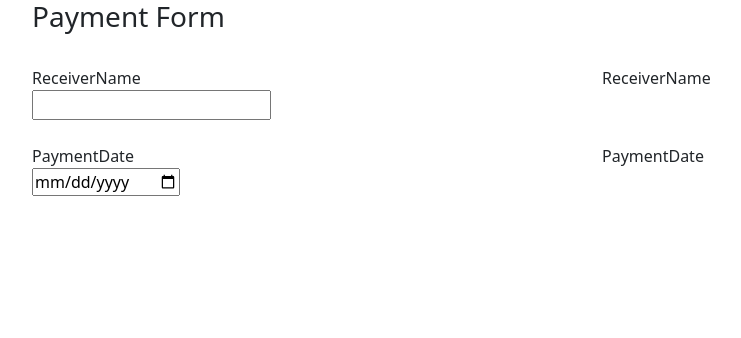
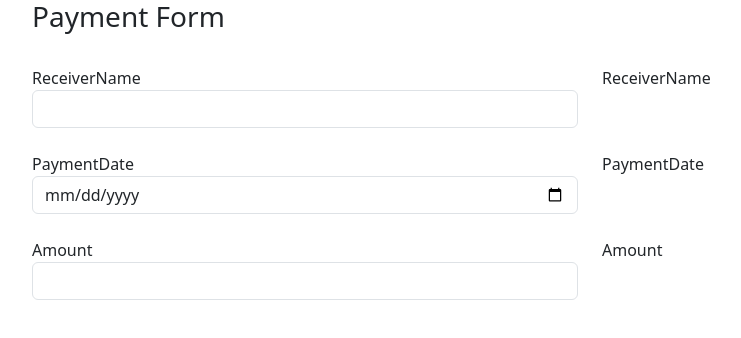
Before and after one commit to ParhamEbrahimi-dev/Pipes, an Angular app: page / in a window 1280 px wide. Shown: the top 338 px of the page, without its empty margins (50-791 px from the left). Built offline with nearby package versions, Linux system fonts and the light colour scheme.

Commit message:
Add currency pipe

```diff
--- a/src/app/app.component.html
+++ b/src/app/app.component.html
@@ -3,7 +3,7 @@
   <div class="row">
     <div class="form-group col"><br/>
       <label>ReceiverName</label><br/>
-      <input type="text" (input)="onReceiverChanged($any($event.target).value)">
+      <input type="text" class="form-control" (input)="onReceiverChanged($any($event.target).value)">
     </div>
     <div class="col"><br/>
       <label>ReceiverName</label><br/>
@@ -14,11 +14,22 @@
   <div class="row">
     <div class="form-group col"><br/>
       <label>PaymentDate</label><br/>
-      <input type="date" (input)="onPaymentDateChanged($any($event.target).value)">
+      <input type="date" class="form-control" (input)="onPaymentDateChanged($any($event.target).value)">
     </div>
     <div class="col"><br/>
       <label>PaymentDate</label><br/>
       {{paymentDateText | date : 'longDate'}}
+    </div>
+  </div>
+
+  <div class="row">
+    <div class="form-group col"><br/>
+      <label>Amount</label><br/>
+      <input type="text" class="form-control" (input)="onAmountChanged($any($event.target).value)">
+    </div>
+    <div class="col"><br/>
+      <label>Amount</label><br/>
+      {{amountText | currency : 'CAD' : 'symbol' : '.1-2' }}
     </div>
   </div>
 
--- a/src/app/app.component.ts
+++ b/src/app/app.component.ts
@@ -11,11 +11,14 @@ export class AppComponent {
   title = 'Pipes';
   receiverText='';
   paymentDateText : string ='';
-
+  amountText : string ="";
   onReceiverChanged(value:string){
     this.receiverText=value;
   }
   onPaymentDateChanged(value:string){
     this.paymentDateText=value;
   }
+  onAmountChanged(value: string){
+    this.amountText=value;
+  }
 }
```
